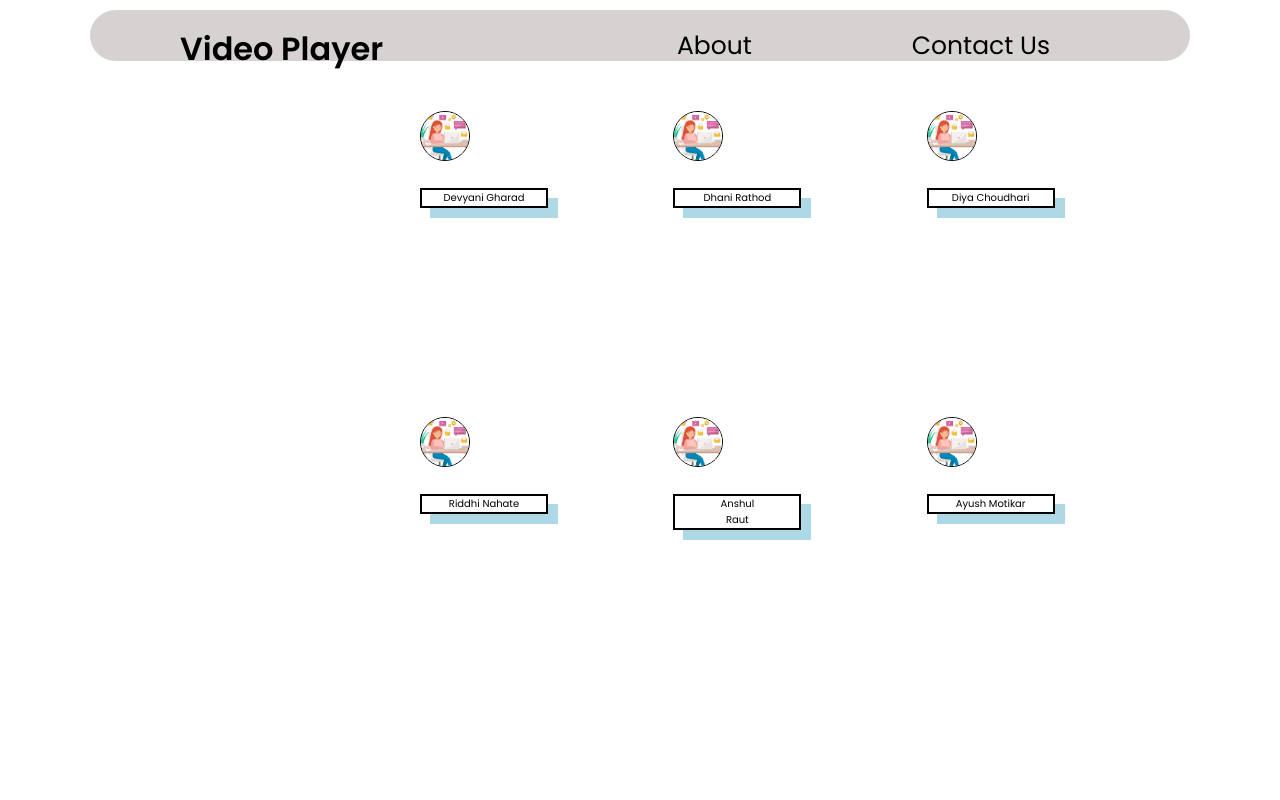
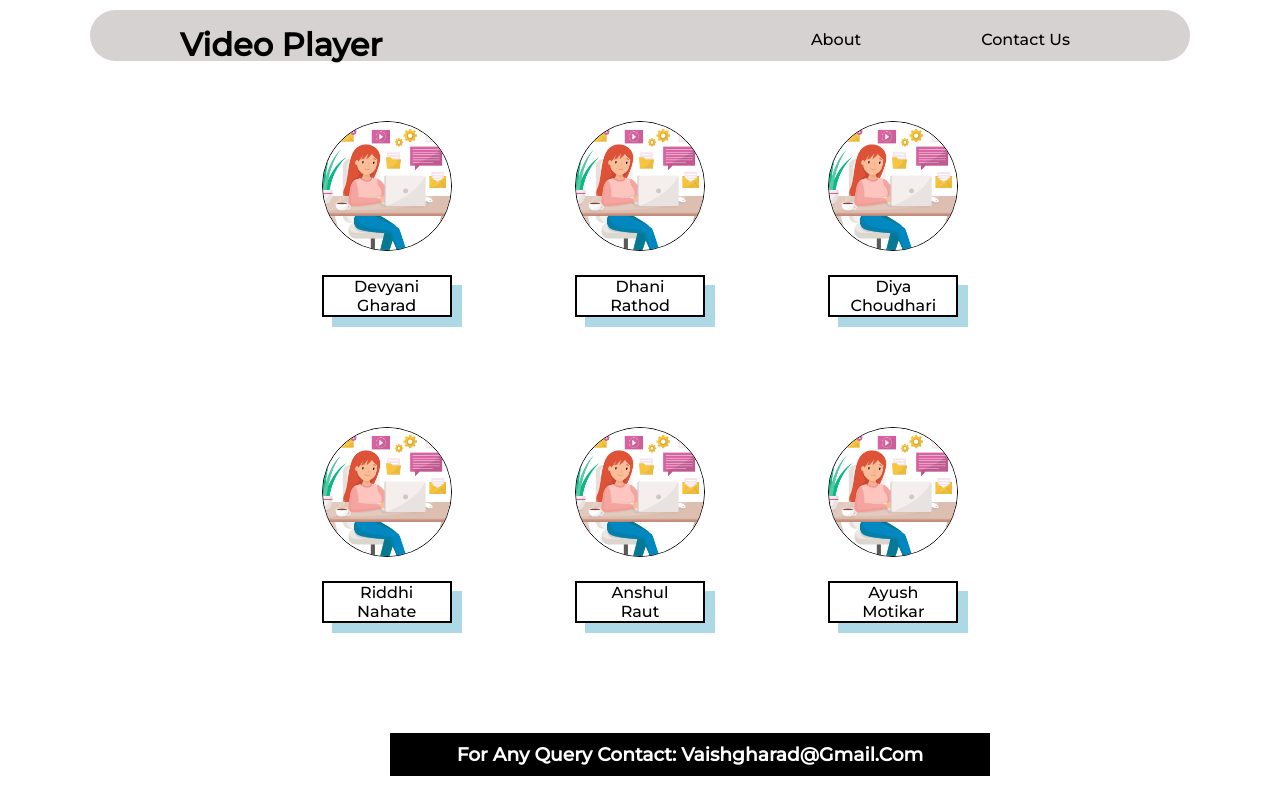
Before and after one commit to IamDevYani/VideoPlayer, a plain HTML site: page aboutUs.html in a window 1280 px wide. Drawn offline with Linux system fonts and the light colour scheme.

Commit message:
Add files via upload

```diff
--- a/aboutUs.css
+++ b/aboutUs.css
@@ -1,19 +1,19 @@
 .aboutUsContianer{
     display: grid;
     grid-template-columns: repeat(3, 2fr);
-    row-gap: 50px;
-    margin-left: 300px;
-    margin-top: 50px;
-    margin-right: 100px;
+    row-gap: 60px;
+    margin: 60px 200px;
+    height: 69vh;
 }
 
 .profileOne{
-    height: 32vh;
+    justify-self: center;
+    height: 25vh;
 }
 
 .dummyImage{
-    width: 50px;
-    height: 50px;
+    width: 130px;
+    height: 130px;
     border-radius: 50%;
     border: 1px solid;
 }
@@ -21,8 +21,6 @@
 .nameOfDeveloper{
     margin-top: 20px;
     border: 2px solid;
-    width: 10vw;
-    font-size: 10px;
     text-align: center;
     box-shadow: 10px 10px lightblue;
 }
--- a/aboutUs.html
+++ b/aboutUs.html
@@ -6,6 +6,9 @@
     <title>Document</title>
     <link rel="stylesheet" href="./index.css">
     <link rel="stylesheet" href="./aboutUs.css">
+    <link rel="preconnect" href="https://fonts.googleapis.com">
+<link rel="preconnect" href="https://fonts.gstatic.com" crossorigin>
+<link href="https://fonts.googleapis.com/css2?family=Montserrat:wght@100;200;500&display=swap" rel="stylesheet">
 </head>
 <body>
     <div class="headerContainer">
@@ -24,22 +27,22 @@
     <div class="aboutUsContianer">
         <div class="profileOne">
             <img class="dummyImage" src="./images/3691028.jpg"/>
-            <p class="nameOfDeveloper">Devyani Gharad</p>
+            <p class="nameOfDeveloper">Devyani<br/> Gharad</p>
         </div>
 
         <div class="profileOne">
             <img class="dummyImage" src="./images/3691028.jpg"/>
-            <p class="nameOfDeveloper">Dhani Rathod</p>
+            <p class="nameOfDeveloper">Dhani<br/> Rathod</p>
         </div>
 
         <div class="profileOne">
             <img class="dummyImage" src="./images/3691028.jpg"/>
-            <p class="nameOfDeveloper">Diya Choudhari</p>
+            <p class="nameOfDeveloper">Diya<br/> Choudhari</p>
         </div>
 
         <div class="profileOne">
             <img class="dummyImage" src="./images/3691028.jpg"/>
-            <p class="nameOfDeveloper">Riddhi Nahate</p>
+            <p class="nameOfDeveloper">Riddhi<br/> Nahate</p>
         </div>
 
         <div class="profileOne">
@@ -49,8 +52,11 @@
 
         <div class="profileOne">
             <img class="dummyImage" src="./images/3691028.jpg"/>
-            <p class="nameOfDeveloper">Ayush Motikar</p>
+            <p class="nameOfDeveloper">Ayush<br/> Motikar</p>
         </div>
+    </div>
+    <div class="footer">
+        <h3 class="footerH3" id="contact">For any query contact: vaishgharad@gmail.com</h3>
     </div>
 </body>
 </html>
--- a/index.css
+++ b/index.css
@@ -1,7 +1,9 @@
 @import url('https://fonts.googleapis.com/css2?family=Poppins:wght@100;200;300;400;500;600&display=swap');
 
 *{
-   font-family: 'Poppins', sans-serif;
+   font-family: 'Montserrat', sans-serif;
+   /* font-family: 'PT Sans', sans-serif; */
+
    margin:0; padding:0;
    box-sizing: border-box;
    outline: none; border:none;
@@ -9,7 +11,11 @@
    text-transform: capitalize;
    margin-left: 30px;
    margin-right: 30px;
+   border: 2px dot
 }
+
+
+
 
 a{
     text-decoration: none;
@@ -17,7 +23,7 @@ a{
 }
 
 a:hover{
-    color: white
+    color: white;
 }
 
 .headerContainer{
@@ -29,13 +35,12 @@ a:hover{
 }
 
 .leftSideHeader{
-    flex: 1;
-    margin-top: 15px;
+   flex: 1;
+   margin-top: 15px;
 }
 
 .rightSideHeader{
-    margin-top: 17px;
-    font-size: 25px;
+   margin-top: 20px;
 }
 
 .unorderedHeader{
@@ -43,28 +48,22 @@ a:hover{
     list-style: none;
 }
 
-.unorderedHeader > li {
-    padding-left:20px;
-    padding-right: 20px;
-    text-align: center;
-}
 
 .unorderedHeader > li:hover {
     text-decoration: underline;
     color: #fff;
     background-color: #000000;
-    border-radius: 5rem;
+    border-radius: 30px;
     cursor: pointer;
 }
 
 .videoContainer{
-
    margin:50px auto;
    display: flex;
    flex-wrap: wrap;
    align-items: flex-start;
    gap:20px;
-   height: 70vh;
+   height: 65vh;
     object-fit: contain;
 }
 
@@ -78,7 +77,7 @@ a:hover{
 
 .videoContainer .main-video-container .main-video{
    margin-bottom: 7px;
-   border-radius: 5px;
+   border-radius: 15px;
    width: 100%;
 }
 
@@ -140,7 +139,7 @@ a:hover{
 }
 
 .videoContainer .video-list-container .list .list-title{
-   font-size: 17px;
+   font-size: 13px;
    color:#444;
 }
 
@@ -154,7 +153,7 @@ a:hover{
 
 .developersRight{
     display: flex;
-    font-size: 20px;
+    font-size: 15px;
     font-weight: 700;
 }
 
@@ -216,38 +215,14 @@ a:hover{
 
 .footer{
     background-color: #000000;
-    height: 5vh;
+    width: wrap;
+    text-align: center;
+    margin-left: 330px;
+    margin-right: 230px;
     color: #fff;
-    border-radius: 90px;
     text-align: center;
 }
 
 .footerH3{
-    padding-top: 10px;
+   padding: 10px;
 }
-
-.aboutSection{
-   border: 2px solid ;
-   box-shadow: 30px 30px lightblue;
-  padding: 10px;
-   margin-left: 550px;
-   margin-right: 500px;
-   font-size: 2cqb;
-   margin-bottom: 50px;
-   margin-top: 100px;
-}
-
-/* .aboutSection:hover{
-   margin-top: 100px;
-   box-shadow: none;
-} */
-
-#aboutS:hover{
-   margin-left: 600px;
-   margin-right: 450px;
-   margin-top: 110px;
-   box-shadow: none;
-}
-.aboutUsHeading{
-   text-align: center;
-}
--- /dev/null
+++ b/videoPlayerInfo.css
@@ -0,0 +1,23 @@
+
+.aboutSection{
+    border: 2px solid ;
+    box-shadow: 30px 30px lightblue;
+    margin: 80px 400px;
+    padding-top: 5px;
+    padding-bottom: 5px;
+ }
+
+
+ #aboutS:hover{
+    margin-left: 440px;
+    margin-right: 380px;
+    margin-top: 100px;
+    box-shadow: none;
+ }
+ .aboutUsHeading{
+    text-align: center;
+ }
+
+.footer{
+    margin-top: 200px;
+}
```
Also changed, not shown: index.html (+7 -1 lines), videoPlayerInfo.html (+9 -0 lines).
